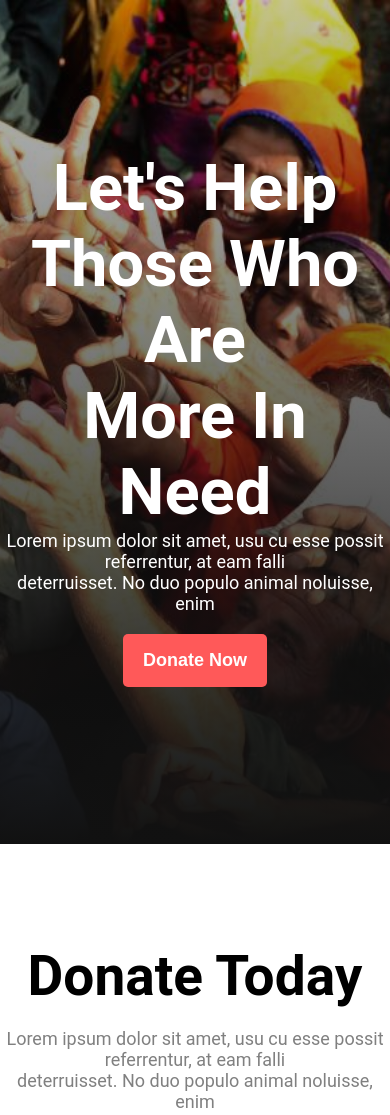
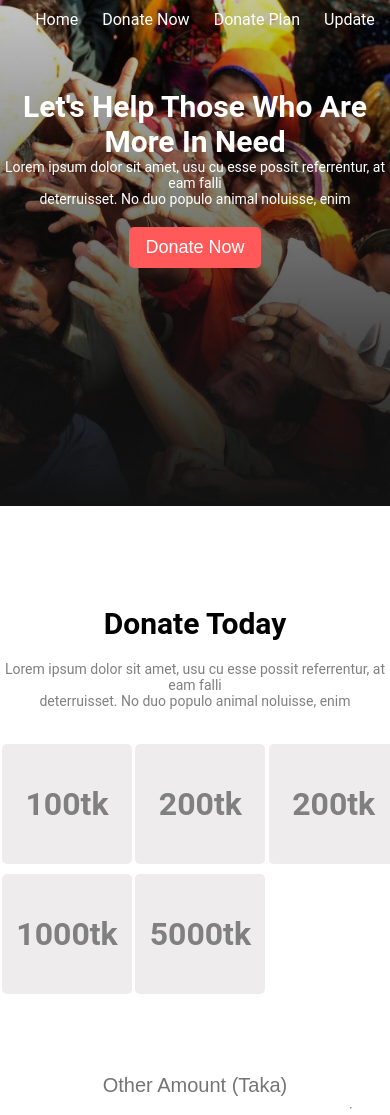
Before and after one commit to shakilkhan2/html-css-zxp, a plain HTML site: page donate.html in a window 390 px wide. Shown: the top 1115 px of the page. Drawn offline with Linux system fonts and the light colour scheme.

Commit message:
responsiveness

```diff
--- a/donate.css
+++ b/donate.css
@@ -10,6 +10,19 @@ header {
   background: linear-gradient(to top, #111, #0000003a),
     /* Gradient */ url("./donate_assets/images/donation0.jpg") center/cover
       no-repeat; /* Image */
+}
+nav{
+  text-align: center;
+  padding: 10px;
+}
+nav a{
+  font-family:"Roboto", sans-serif ;
+  color: #fff;
+  margin-left: 20px;
+  text-decoration: none;
+}
+nav a:hover{
+  color: #ff5959;
 }
 .heading {
   color: #fff;
@@ -64,6 +77,7 @@ header {
   margin-top: 10px;
   margin-left: 30px;
 }
+
 .amount:hover {
   background-color: #ffeeee;
   color: #ff5959;
@@ -181,3 +195,59 @@ hr {
   border-radius: 5px;
   cursor: pointer;
 }
+footer{
+  background-color: #0B0D17;
+  width: 100%;
+  height: 30vh;
+  text-align: center;
+  font-family:  "Roboto", sans-serif;
+  display: flex;
+  flex-direction: column;
+  justify-content: center;
+}
+footer h1{
+  color: #ff5959;
+}
+footer p{
+  color: #fff;
+}
+
+
+@media (max-width: 768px) {
+  /* Adjustments for smaller screens */
+
+  header {
+    height: 60vh;
+  }
+
+  .heading h1 {
+    font-size: 30px;
+    padding-top: 50px;
+  }
+  .heading p{
+    font-size: 14px;
+  }
+  .btn_donate {
+    padding: 10px 16px;
+    font-weight: 100;
+  }
+  .donate_now h1 {
+    font-size: 30px;
+  }
+  .donate_now p{
+    font-size: 14px;
+  }
+  .amount_options {
+    display: grid;
+    grid-template-columns: repeat(auto-fit, minmax(100px, 1fr));
+    gap: 10px;
+    justify-content: center;
+    margin-bottom: 30px;
+  }
+  .amount{
+    margin: 0 2px;
+  }
+
+
+  /* Add more adjustments as needed for other elements */
+}
--- a/donate.html
+++ b/donate.html
@@ -9,6 +9,12 @@
 <body>
     <!-- Header -->
     <header>
+        <nav>
+            <a href="#">Home</a>
+            <a href="#donate_now">Donate Now</a>
+            <a href="#donate_plan1">Donate Plan</a>
+            <a href="#update">Update</a>
+        </nav>
 <div class="heading">
     <h1>Let's Help Those Who Are <br> More In Need</h1>
 <p>Lorem ipsum dolor sit amet, usu cu esse possit referrentur, at eam falli   <br> deterruisset. No duo populo animal noluisse, enim</p>
@@ -25,7 +31,7 @@
 </div>
 
 <!-- amount -->
-<div class="amount_options">
+<div id="donate_now" class="amount_options">
 
         <h1 class="amount">100tk</h1>
         <h1 class="amount">200tk</h1>
@@ -41,7 +47,7 @@
 </div>
 
 <!-- Donate Plan -->
-<div class="donate_now">
+<div id="donate_plan1" class="donate_now">
     <h1>Our Donate Plan</h1>
 <p>Lorem ipsum dolor sit amet, usu cu esse possit referrentur, at eam falli   <br> deterruisset. No duo populo animal noluisse, enim</p>
 </div>
@@ -122,7 +128,7 @@ referrentur, at eam falli deterruisset.
     deterruisset. No duo populo animal noluisse, enim</p>
 </div>
 
-<div class="input_subscribe">
+<div id="update" class="input_subscribe">
     <input type="text" name="" id="">
     <button class="btn_subscribe">Subscribe</button>
 </div>
@@ -130,7 +136,8 @@ referrentur, at eam falli deterruisset.
 
     <!-- Footer -->
     <footer>
-
+        <h1>Be Humble</h1>
+        <p>I'm gonna do it</p>
     </footer>
 </body>
 </html>
```
